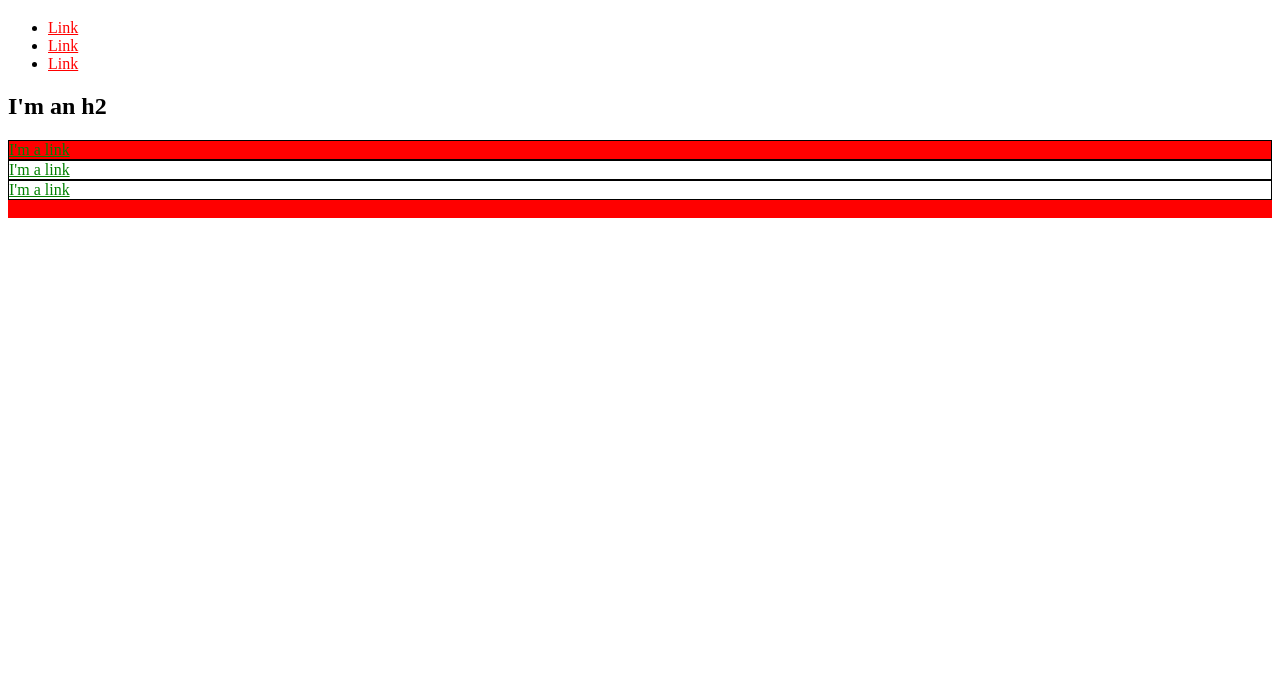
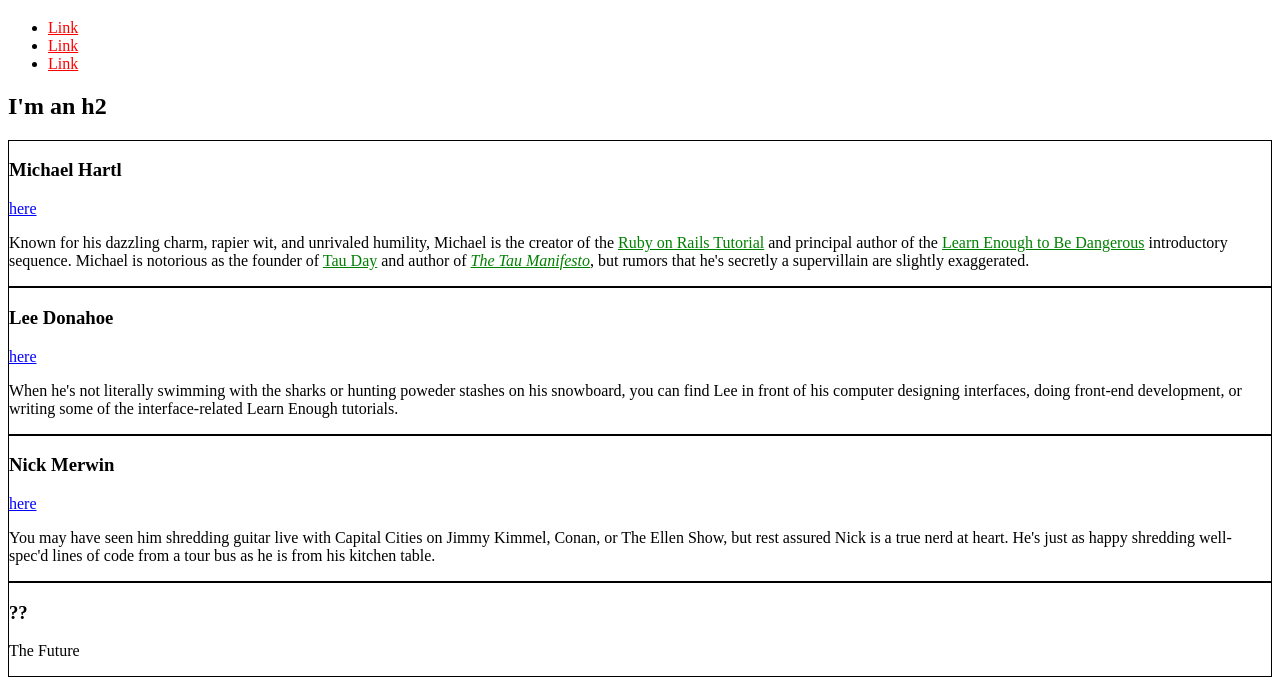
Before and after one commit to brandtryan/brandtryan.github.io, a plain HTML site: page index.html in a window 1280 px wide. Shown: the part 61-756 px from the top of the page. Drawn offline with Linux system fonts and the light colour scheme.

Commit message:
color and sizing changes

```diff
--- a/index.html
+++ b/index.html
@@ -4,23 +4,22 @@
     <title>Test Page: Don't Panic</title>
     <meta charset="utf-8">
     <style>
+      /* GLOBAL STYLES */
       a {
         color: red;
       }
-      #exec-bio {
-        background-color: lightgray;
+
+      /* SOCIAL STYLES*/
+      .social-link {
+        color: blue;
       }
+
+      /* BIO STYLES */
       .bio-box {
         border: 1px solid black;
       }
-      .bio-box a {
+      .bio-copy a {
         color: green;
-      }
-      .alert {
-        background: red;
-      }
-      #exec-bio.alert {
-        background: red;
       }
     </style>
   </head>
@@ -38,17 +37,54 @@
       </li>
     </ul>
     <h2>I'm an h2</h2>
-    <div id="exec-bio" class="bio-box alert">
-      <a href="http://example.com/">I'm a link</a>
+    <div class="bio-box">
+      <h3>Michael Hartl</h3>
+      <a href="http://twitter.com/mhartl" class="social-link">here</a>
+      <div class="bio-copy">
+        <p>
+          Known for his dazzling charm, rapier wit, and unrivaled humility,
+          Michael is the creator of the
+          <a href="https://www.railstutorial.org/">Ruby on Rails
+          Tutorial</a> and principal author of the
+          <a href="https://learnenough.com/">
+            Learn Enough to Be Dangerous</a> introductory sequence.  Michael
+            is notorious as the founder of
+            <a href="http://tauday.com">Tau Day</a> and author of
+            <a href="http://tauday.com/tau-manifesto"><em>The Tau
+            Manifesto</em></a>, but rumors that he's secretly a supervillain
+            are slightly exaggerated.
+        </p>
+      </div>
     </div>
     <div class="bio-box">
-      <a href="http://example.com/">I'm a link</a>
+      <h3>Lee Donahoe</h3>
+      <a href="https://twitter.com/leedonahoe" class="social-link">here</a>
+      <div class="bio-copy">
+        <p>
+          When he's not literally swimming with the sharks or hunting poweder
+          stashes on his snowboard, you can find Lee in front of his computer
+          designing interfaces, doing front-end development, or writing some of the
+          interface-related Learn Enough tutorials.
+        </p>
+      </div>
     </div>
     <div class="bio-box">
-      <a href="http://example.com/">I'm a link</a>
+      <h3>Nick Merwin</h3>
+      <a href="https://twitter.com/nickmerwin" class="social-link">here</a>
+      <div class="bio-copy">
+        <p>
+          You may have seen him shredding guitar live with Capital Cities on Jimmy
+          Kimmel, Conan, or The Ellen Show, but rest assured Nick is a true nerd at
+          heart.  He's just as happy shredding well-spec'd lines of code from a tour
+          bus as he is from his kitchen table.
+        </p>
+      </div>
     </div>
-    <div class="alert">
-      <a href="http://example.com/">I'm a link</a>
+    <div class="bio-box">
+      <h3>??</h3>
+      <p>
+        The Future
+      </p>
     </div>
   </body>
 </html>
```
